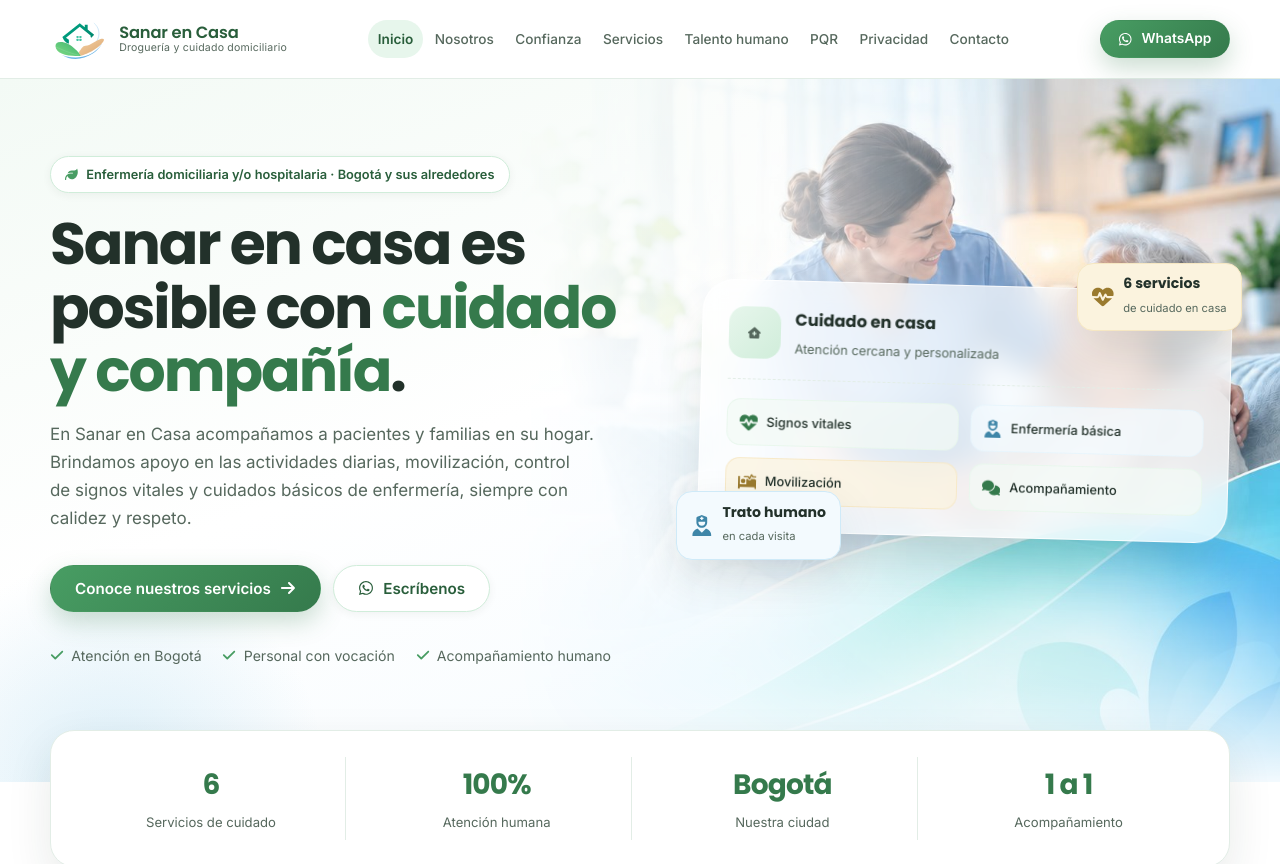
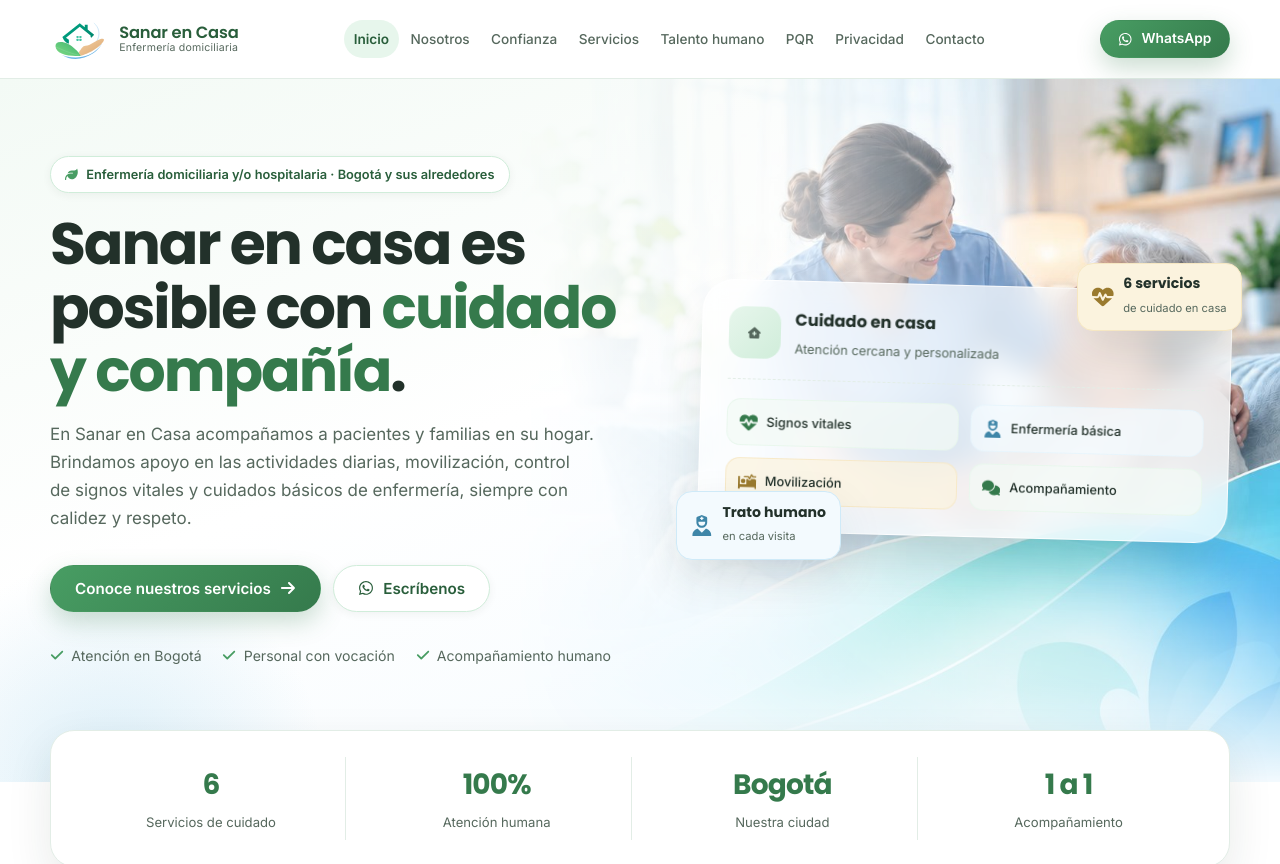
Before and after one commit to BrixnnDev/Sanar-En-Casa, a React (Vite) app: page / in a window 1280 px wide. Shown: the top 864 px of the page. Built offline with nearby package versions, Linux system fonts and the light colour scheme.

Commit message:
Cambiar el eslogan del logo a Enfermería domiciliaria

```diff
--- a/src/components/Logo.jsx
+++ b/src/components/Logo.jsx
@@ -59,7 +59,7 @@ export default function Logo({ footer = false }) {
       </span>
       <span className="brand__text">
         <strong>Sanar en Casa</strong>
-        <small>Droguería y cuidado domiciliario</small>
+        <small>Enfermería domiciliaria</small>
       </span>
     </Link>
   )
```
